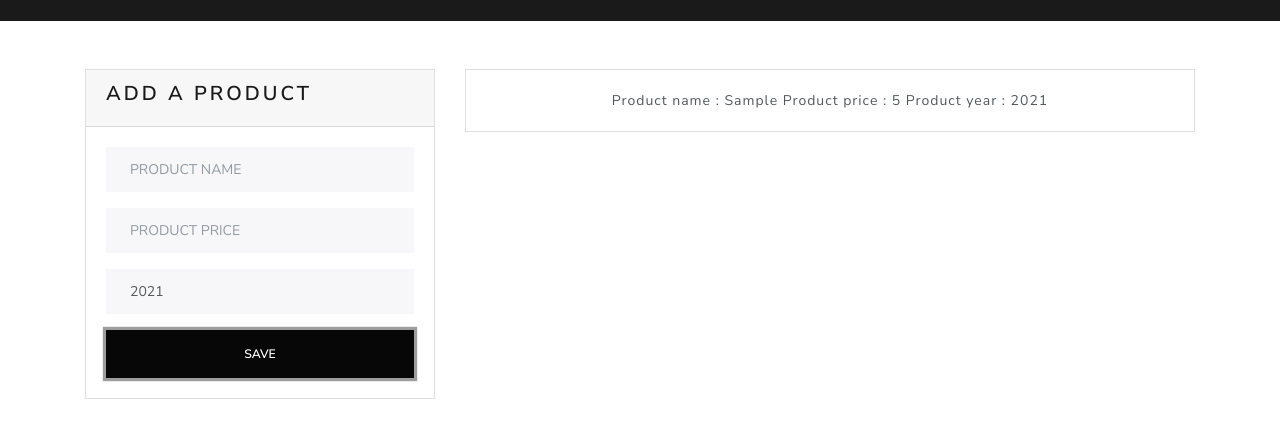
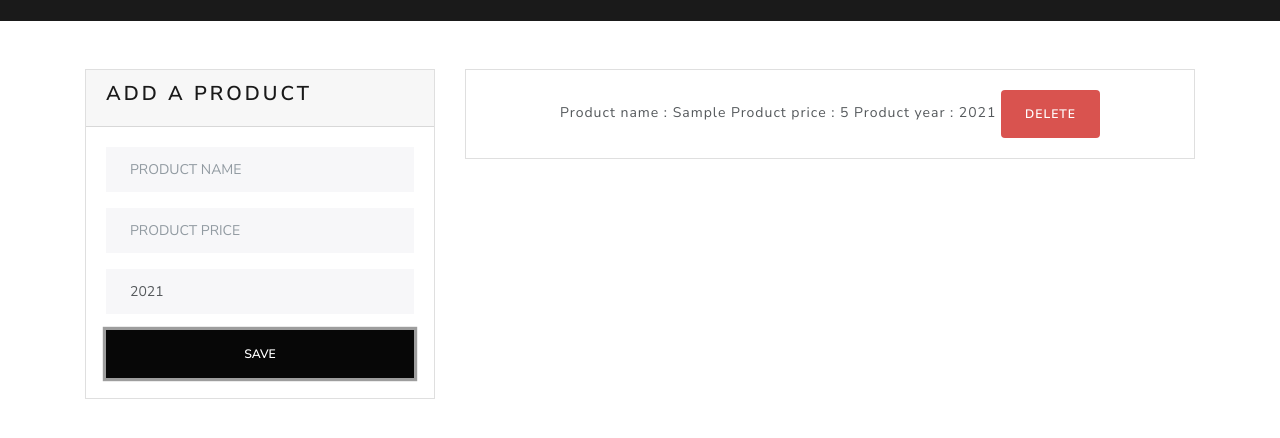
Before and after one commit to alexbob17/PVentas, a plain HTML site: page index.html in a window 1280 px wide. Both pictures are taken after typing "Sample", "5" into the empty fields and a click on the input "save". Shown: the part 64-502 px from the top of the page. Drawn offline with Linux system fonts and the light colour scheme.

Commit message:
Add files via upload

```diff
--- a/app.js
+++ b/app.js
@@ -16,6 +16,7 @@ class UI{
                 <b> Product name  </b> : ${product.name}
                 <b> Product price </b> : ${product.price}
                 <b> Product year </b> : ${product.year}
+                <a href="" class="btn btn-danger rounded">Delete</a>
              </div>
         </div>
         `;
```
Also changed, not shown: index.html (line endings or trailing spaces).
